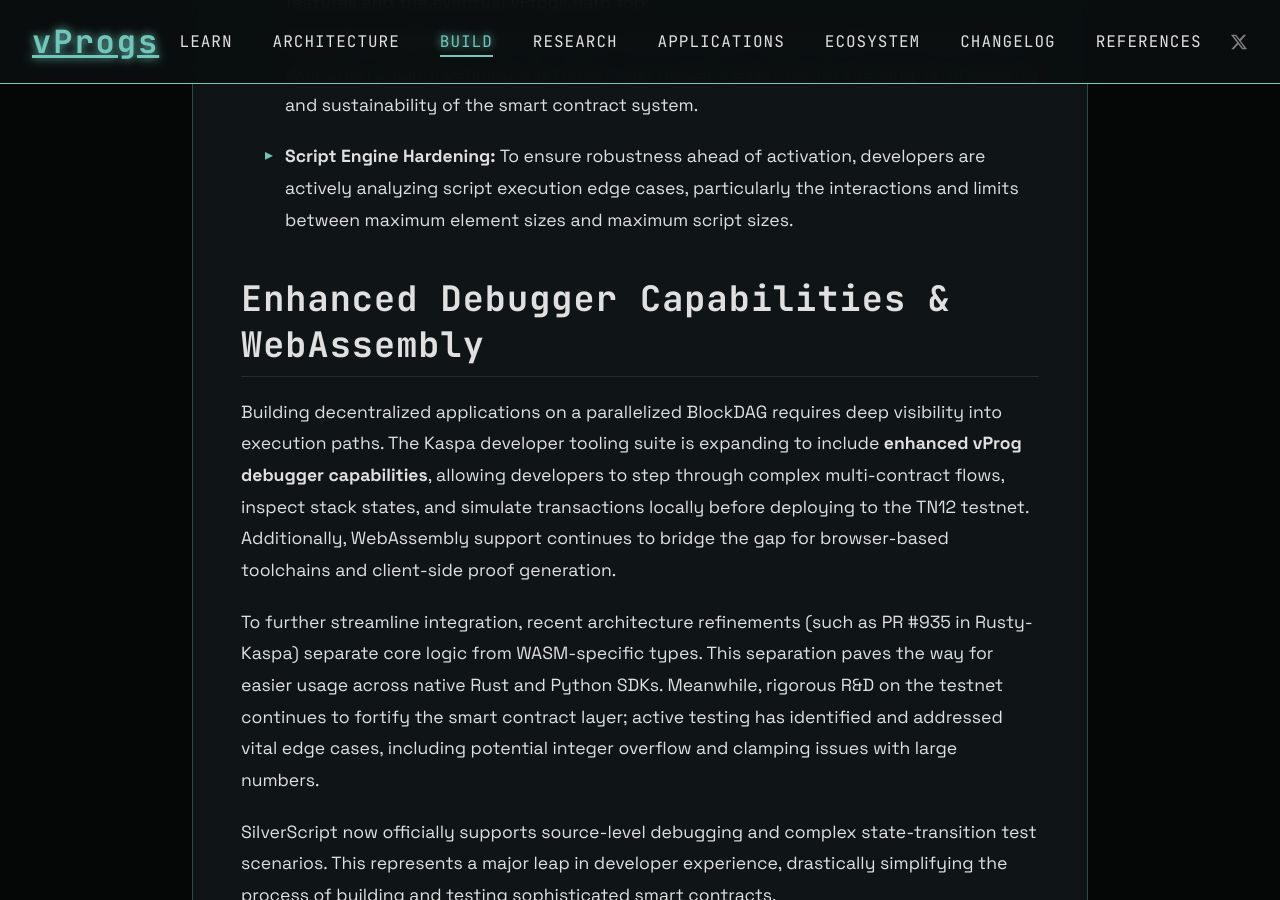
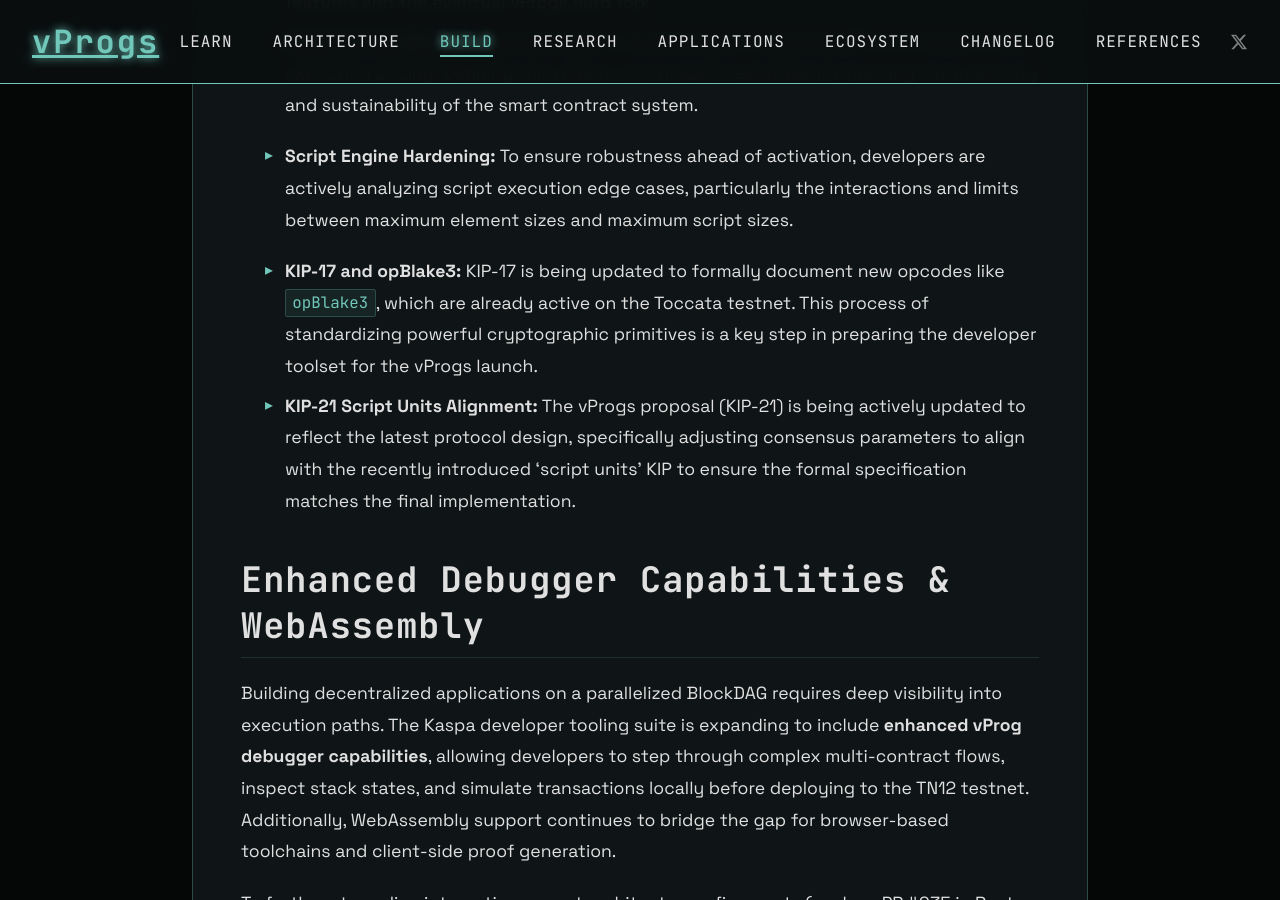
Before and after one commit to creative-inference/vprogs.xyz, a Jekyll site: the page built from build/developer-tools-overview.md, in a window 1280 px wide and 900 px high, scrolled down 3279 px. Built offline with Jekyll 4.4.1, drawn with Linux system fonts in a browser that asks for light colours.

Commit message:
Add info on KIP-17 opBlake3 standardization and KIP-21 script units alignment [auto]

```diff
--- a/build/developer-tools-overview.md
+++ b/build/developer-tools-overview.md
@@ -77,6 +77,11 @@
 
 
 *   **Script Engine Hardening:** To ensure robustness ahead of activation, developers are actively analyzing script execution edge cases, particularly the interactions and limits between maximum element sizes and maximum script sizes.
+
+
+
+*   **KIP-17 and opBlake3:** KIP-17 is being updated to formally document new opcodes like `opBlake3`, which are already active on the Toccata testnet. This process of standardizing powerful cryptographic primitives is a key step in preparing the developer toolset for the vProgs launch.
+*   **KIP-21 Script Units Alignment:** The vProgs proposal (KIP-21) is being actively updated to reflect the latest protocol design, specifically adjusting consensus parameters to align with the recently introduced 'script units' KIP to ensure the formal specification matches the final implementation.
 
 ## Enhanced Debugger Capabilities & WebAssembly
 
```
